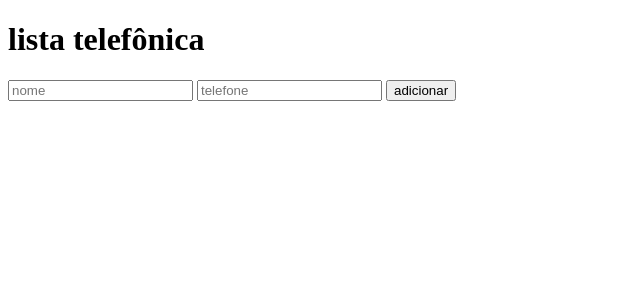
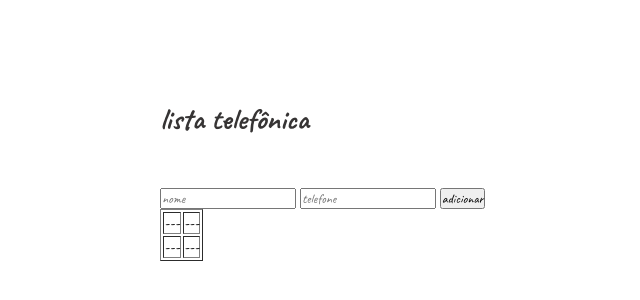
Before and after one commit to jessicawolfie/curso_ebac_frontend, a plain HTML site: page lista_telefonica/index.html in a window 1280 px wide. Shown: the whole page, without its empty margins (0-640 px from the left). Drawn offline with Linux system fonts and the light colour scheme.

Commit message:
inserindo tabela

```diff
--- a/lista_telefonica/index.html
+++ b/lista_telefonica/index.html
@@ -4,6 +4,10 @@
     <meta charset="UTF-8">
     <meta name="viewport" content="width=device-width, initial-scale=1.0">
     <title>lista telefônica</title>
+    <link rel="preconnect" href="https://fonts.googleapis.com">
+    <link rel="preconnect" href="https://fonts.gstatic.com" crossorigin>
+    <link href="https://fonts.googleapis.com/css2?family=Caveat:wght@400..700&display=swap" rel="stylesheet">
+    <link rel="stylesheet" href="./main.css">
 </head>
 <body>
     <div class="container">
@@ -15,6 +19,16 @@
             <input type="text" id="tel-contato" placeholder="telefone"/>
             <button type="submit">adicionar</button>
         </form>
+        <table border="1">
+            <tr>
+                <td>---</td>
+                <td>---</td>
+            </tr>
+            <tr>
+                <td>---</td>
+                <td>---</td>
+            </tr>
+        </table>
     </div>
 </body>
 </html>
```
